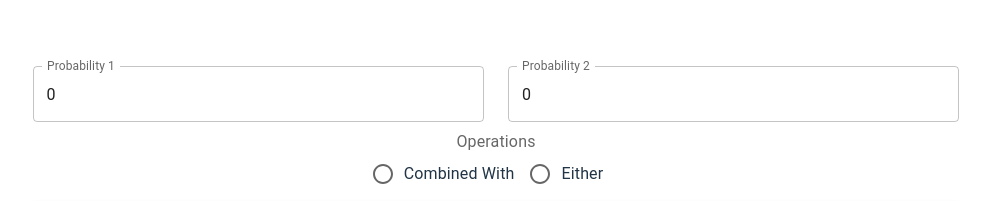
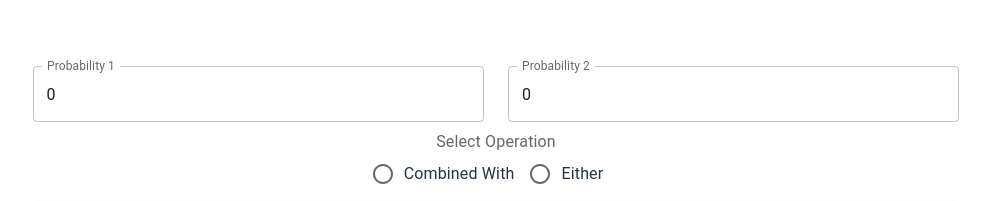
Before and after one commit to dorothyynwong/redington-calculator, a React (Vite) app in the folder frontend/: page / in a window 1280 px wide. Shown: the part 221-422 px from the top of the page, without its empty margins (144-1135 px from the left). Built offline with nearby package versions, Linux system fonts and the light colour scheme; no server answers.

Commit message:
changed OperationSelector to accept any types instead of ProbabilityOperation only

```diff
--- a/frontend/src/components/OperationSelector.tsx
+++ b/frontend/src/components/OperationSelector.tsx
@@ -1,27 +1,27 @@
 import { FormControl, FormControlLabel, FormLabel, Radio, RadioGroup } from "@mui/material";
-import { ProbabilityOperation } from "../models/probabilityModel";
 
-interface OperationSelectorProps {
-    operations: ProbabilityOperation[];
-    onSelectChange: (value: ProbabilityOperation) => void;
+interface OperationSelectorProps<T> {
+    operations: T[];
+    onSelectChange: (value: T) => void;
+    label: string;
 }
 
-const OperationSelector = ({ operations, onSelectChange }: OperationSelectorProps) => {
+const OperationSelector = <T,>({ operations, onSelectChange, label }: OperationSelectorProps<T>) => {
     return (
         <FormControl>
-            <FormLabel id="operations-label">Operations</FormLabel>
+            <FormLabel id="operations-label">{label}</FormLabel>
             <RadioGroup
                 row
                 aria-labelledby="calculation-functions-label"
                 name="calculation-functions-radio-buttons-group"
-                onChange={(event) => onSelectChange(event.target.value as ProbabilityOperation)}
+                onChange={(event) => onSelectChange(event.target.value as T)}
             >
                 {operations.map((operation) => (
                     <FormControlLabel
-                        key={operation}
-                        value={operation}
+                        key={operation as string}
+                        value={operation as string}
                         control={<Radio />}
-                        label={operation}
+                        label={operation as string}
                     />
                 ))}
             </RadioGroup>
--- a/frontend/src/components/ProbabilityCalculationForm.tsx
+++ b/frontend/src/components/ProbabilityCalculationForm.tsx
@@ -65,6 +65,7 @@ const ProbabilityCalculationForm = () => {
                         <OperationSelector
                             operations={Object.values(ProbabilityOperation)}
                             onSelectChange={handleSelectChange}
+                            label="Select Operation"
                         />
                     </Grid>
                     <Grid size={12}>
```
